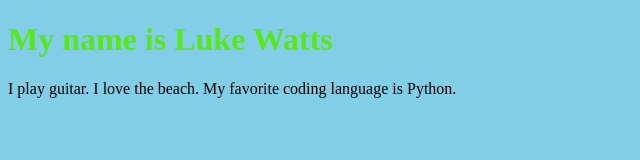
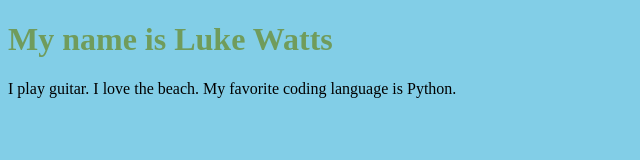
Before and after one commit to Luke-Watts/24SU_Week05_Luke_Watts, a plain HTML site: page index.html in a window 1280 px wide. Shown: the whole page, without its empty margins (0-640 px from the left). Drawn offline with Linux system fonts and the light colour scheme.

Commit message:
Update index.html

```diff
--- a/index.html
+++ b/index.html
@@ -17,7 +17,7 @@
         background-color: #82CEE7;
       }
       h1{
-        color: #58E719;
+        color: #709C5C;
       }
       p{
         color: ###1a6205;
```
